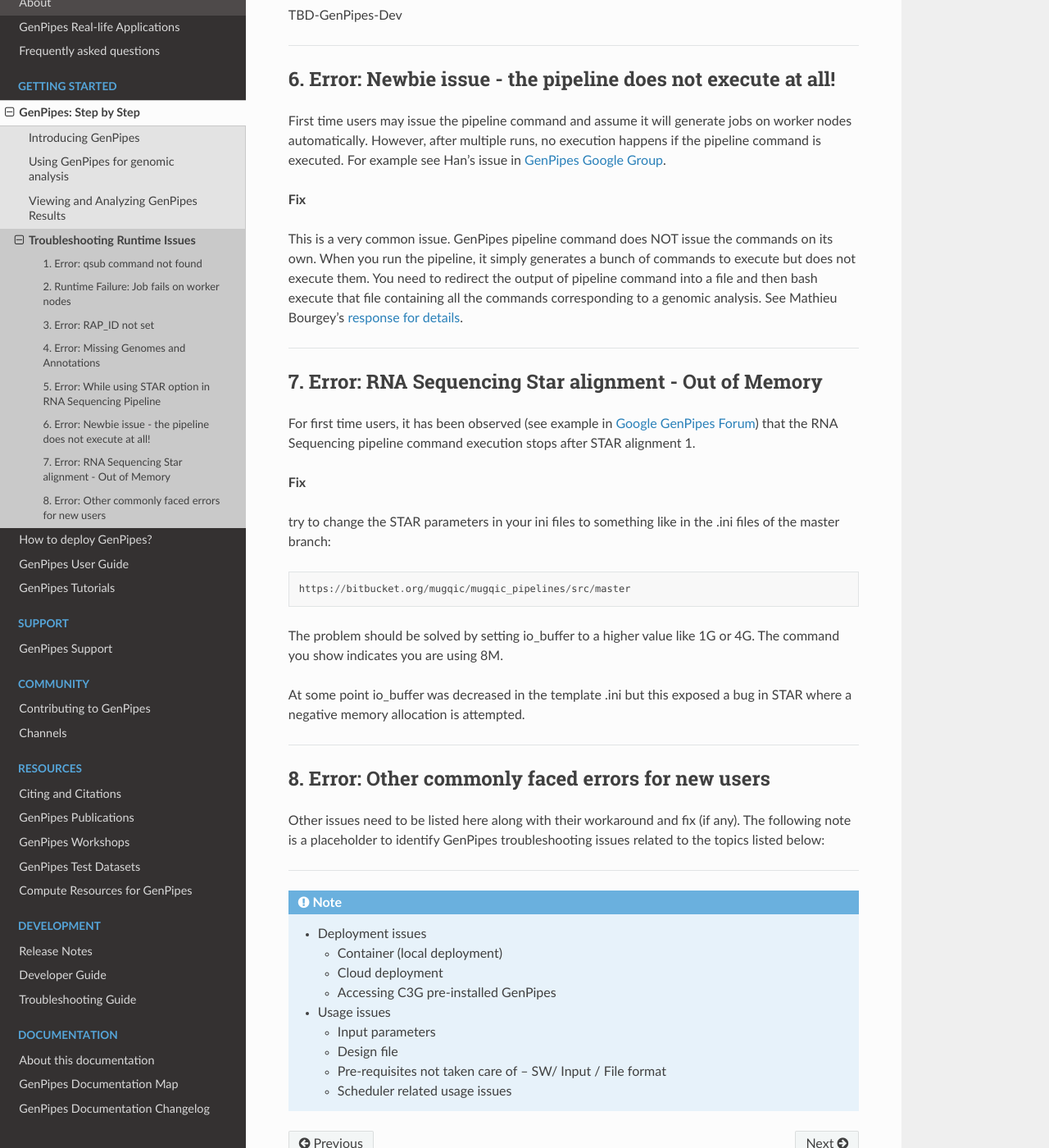
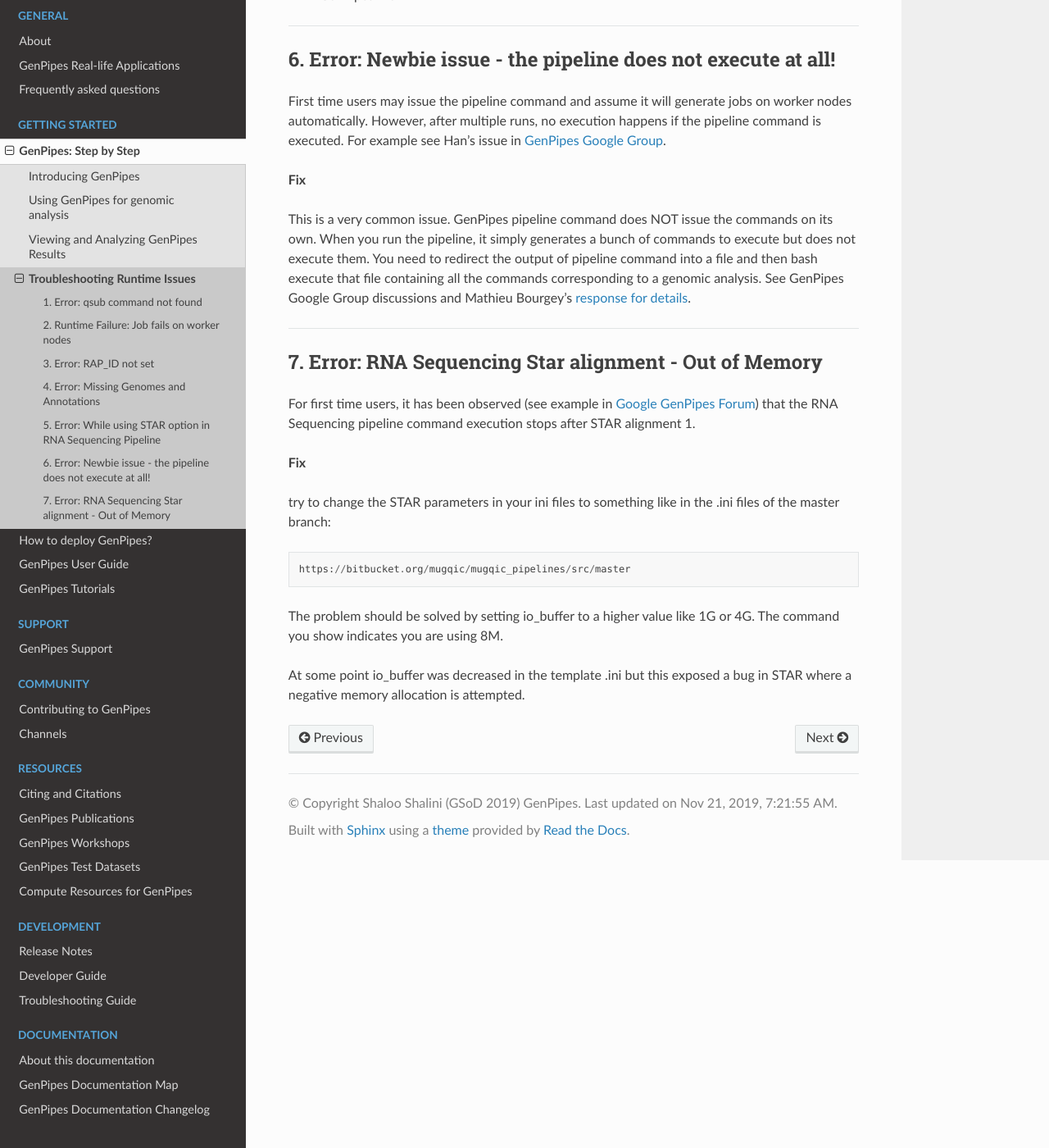
Before and after one commit to c3g/GenPipes_Docs, a Sphinx documentation site: the page built from docs/source/get-started/troubleshooting_rt_issues.rst, in a window 1280 px wide and 1400 px high, scrolled down 2894 px. Shown: the whole window at 82% size. Built offline with Sphinx 7.4.7 and the Read the Docs theme 2.0.0, drawn with Linux system fonts in a browser that asks for light colours; formulas are drawn with MathJax 3; the version number could not be read and is left out; some of the changed text lies outside the part shown.

Commit message:
Ref #71 final tweaks after full text sweep in preparation for doc 1.0 tagging

```diff
--- a/docs/source/faq/faq_gp_dev.rst
+++ b/docs/source/faq/faq_gp_dev.rst
@@ -38,4 +38,4 @@
 
 **Response**
 
-GenPipes `Real Life Applications <https://genpipes.readthedocs.io/en/latest/get-started/gp_usecases.html>`_ section of the documentation states that the Hi-C pipeline’s further analyses may integrate ChIP-seq/RNA-seq data. Refer to the :ref:`Bait Intersect<Bait Intersect>` and :ref:`Capture Intersect<Capture Intersect>` steps of the pipeline. These steps help to integrate CHiP-seq / RNA-seq data. You can see which of your regions have CHiP-seq or RNA-seq signal.
+GenPipes `Real Life Applications <https://genpipes.readthedocs.io/en/latest/get-started/gp_usecases.html>`_ section of the documentation states that the Hi-C pipeline’s further analyses may integrate ChIP-seq/RNA-seq data. Refer to the :ref:`Bait Intersect<Bait Intersect>` and :ref:`Capture Intersect<Capture Intersect>` steps of the pipeline. These steps help to integrate ChIP-seq / RNA-seq data. You can see which of your regions have ChIP-seq or RNA-seq signal.
--- a/docs/source/get-started/gp_usecases.rst
+++ b/docs/source/get-started/gp_usecases.rst
@@ -36,7 +36,7 @@
 De Novo RNA Sequencing
 -----------------------
 
-The :ref:`De Novo RNA Sequencing Pipeline<docs_gp_rnaseq_denovo>` assembles reads to transcripts in the absence of a reference genome, annotates transcripts and tests for differential expression. This is well suited to organisms that are not yet characterized..
+The :ref:`De Novo RNA Sequencing Pipeline<docs_gp_rnaseq_denovo>` assembles reads to transcripts in the absence of a reference genome, annotates transcripts and tests for differential expression. This is well suited to organisms that are not yet characterized.
 
 miRNA Sequencing
 -----------------
@@ -56,7 +56,7 @@
 HiC Pipeline
 -------------
 
-The :ref:`HiC Pipeline<docs_gp_hicseq>` offers data analysis and provides interaction matrices at several resolutions, compartment analysis, topologically associating domain (TAD) predictions, as well as significant chromosomal interactions. Further analyses may include comparisons across samples/conditions and integration of various sample data (expression data, methylation, CTCF/histone binding sites…) with Hi-C data.
+The :ref:`HiC Pipeline<docs_gp_hicseq>` offers data analysis and provides interaction matrices at several resolutions, compartment analysis, topologically associating domain (TAD) predictions, as well as significant chromosomal interactions. Further analyses may include comparisons across samples/conditions and integration of various sample data (expression data, methylation, CTCF/histone binding sites) with Hi-C data.
 
 Amplicon Sequencing Pipeline
 -----------------------------
--- a/docs/source/get-started/troubleshooting_rt_issues.rst
+++ b/docs/source/get-started/troubleshooting_rt_issues.rst
@@ -13,7 +13,7 @@
 ===============================
 This document lists some commonly faced issues related to GenPipes deployment and usage.  These could be related to GenPipes deployment, software dependencies, environment setup or usage options.
 
-The objective here is to list some commonly encountered issues and their fixes so that new users can benefit and focus more on using GenPipes.  These are mostly run-time issues that a new user may face. If you are looking at troubleshooting GenPipes as part of feature development or contributing to GenPipes code, please refer to the :ref:'Development` section of this documentation and refer to :ref:`Developer Guide<docs_dev_guide>` and :ref:`Troubleshooting Guide<docs_troubleshooting_guide>`.
+The objective here is to list some commonly encountered issues and their fixes so that new users can benefit and focus more on using GenPipes.  These are mostly run-time issues that a new user may face. If you are looking at troubleshooting GenPipes as part of feature development or contributing to GenPipes code, please refer to the :ref:`Developer Guide<docs_dev_guide>` and :ref:`Troubleshooting Guide<docs_troubleshooting_guide>`.
 
 **Contents**
 
@@ -77,6 +77,7 @@
 Several users have encountered this issue.
 
 **Fix**
+
 Most of the GenPipes pipeline commands require you to supply input data in the form of readsets, design files and configuration.  If a specific genome that you need to provide to the pipeline is not available in the pre-installed GenPipes setup deployed on Compute Canada servers as listed in test `datasets <http://www.computationalgenomics.ca/test-dataset/>`_and available `genomes <https://genpipes.readthedocs.io/en/latest/c3gres/cvmfs_genomes.html>`_.
 
 ----
@@ -97,7 +98,7 @@
 
 **Fix**
 
-This is a very common issue.  GenPipes pipeline command does NOT issue the commands on its own.  When you run the pipeline, it simply generates a bunch of commands to execute but does not execute them.  You need to redirect the output of pipeline command into a file and then bash execute that file containing all the commands corresponding to a genomic analysis.  See Mathieu Bourgey's `response for details <https://groups.google.com/forum/#!msg/genpipes/4jxFWDC_Otw/K0ULgt7-AQAJ;context-place=forum/genpipes>`_.
+This is a very common issue.  GenPipes pipeline command does NOT issue the commands on its own.  When you run the pipeline, it simply generates a bunch of commands to execute but does not execute them.  You need to redirect the output of pipeline command into a file and then bash execute that file containing all the commands corresponding to a genomic analysis.  See GenPipes Google Group discussions and Mathieu Bourgey's `response for details <https://groups.google.com/forum/#!msg/genpipes/4jxFWDC_Otw/K0ULgt7-AQAJ;context-place=forum/genpipes>`_.
 
 ----
 
@@ -116,28 +117,3 @@
 The problem should be solved by setting io_buffer to a higher value like 1G or 4G. The command you show indicates you are using 8M.
 
 At some point io_buffer was decreased in the template .ini but this exposed a bug in STAR where a negative memory allocation is attempted.
-
-
-----
-
-8. Error: Other commonly faced errors for new users
-----------------------------------------------------
-
-Other issues need to be listed here along with their workaround and fix (if any). The following note is a placeholder to identify GenPipes troubleshooting issues related to the topics listed below:
-
-----
-
-.. note::
-
-	* Deployment issues
-
-          - Container (local deployment)
-	  - Cloud deployment
-	  - Accessing C3G pre-installed GenPipes
-
-	* Usage issues
-
-	  - Input parameters
-	  - Design file
-	  - Pre-requisites not taken care of – SW/ Input / File format
-	  - Scheduler related usage issues
--- a/docs/source/index.rst
+++ b/docs/source/index.rst
@@ -6,14 +6,14 @@
 .. note:: GenPipes is sponsored by `Canadian Center for Computational Genomics
           <http://www.computationalgenomics.ca>`_ (C3G).
 
-          C3G has created a distributed innovation node with broad expertise in bioinformatics. It offers bioinformatics analysis and HPC services for the life sciencs research community. These services include customized and case-by-case analysis, along with an extensive suite of software solutions for the genomics community.
+          C3G has created a distributed innovation node with broad expertise in bioinformatics. It offers bioinformatics analysis and HPC services for the life sciences research community. These services include customized and case-by-case analysis, along with an extensive suite of software solutions for the genomics community.
 
 Welcome to the GenPipes Documentation!
 ----------------------------------------
 
 GenPipes is a flexible Python-based framework that facilitates the development and deployment of multi-step genomic workflows, optimized for High-Performance Computing (HPC) clusters and the cloud.  It offers 12 open source, validated and scalable :ref:`pipelines<docs_pipeline_ref>` for various :ref:`genomics applications<docs_gp_usecases>`.
 
-GenPipes documentation is organized to address the needs of new users as well as seasoned users and contributors. :ref:`Documenatation Map<docs_genpipes_archmap>` provides details on how this documentation is organized.
+GenPipes documentation is organized to address the needs of new users as well as seasoned users and contributors. Refer to the :ref:`Documenatation Map<docs_genpipes_archmap>` for details on how GenPipes documentation is organized.
 
 Following is the **Table of Contents** of GenPipes documentation.
 
```
Also changed, not shown: other parts of docs/source/get-started/gp_usecases.rst (+1 -1 lines).
